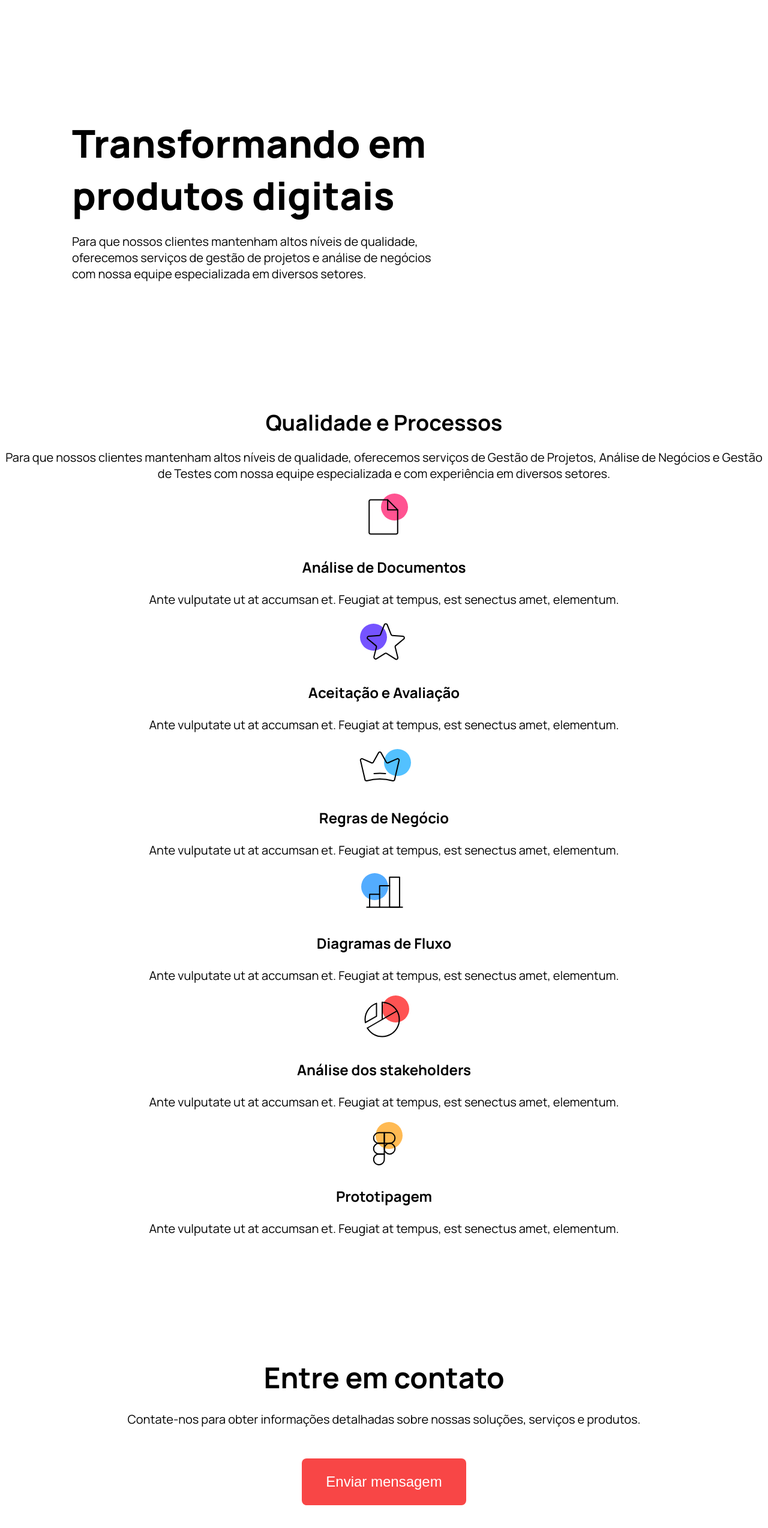
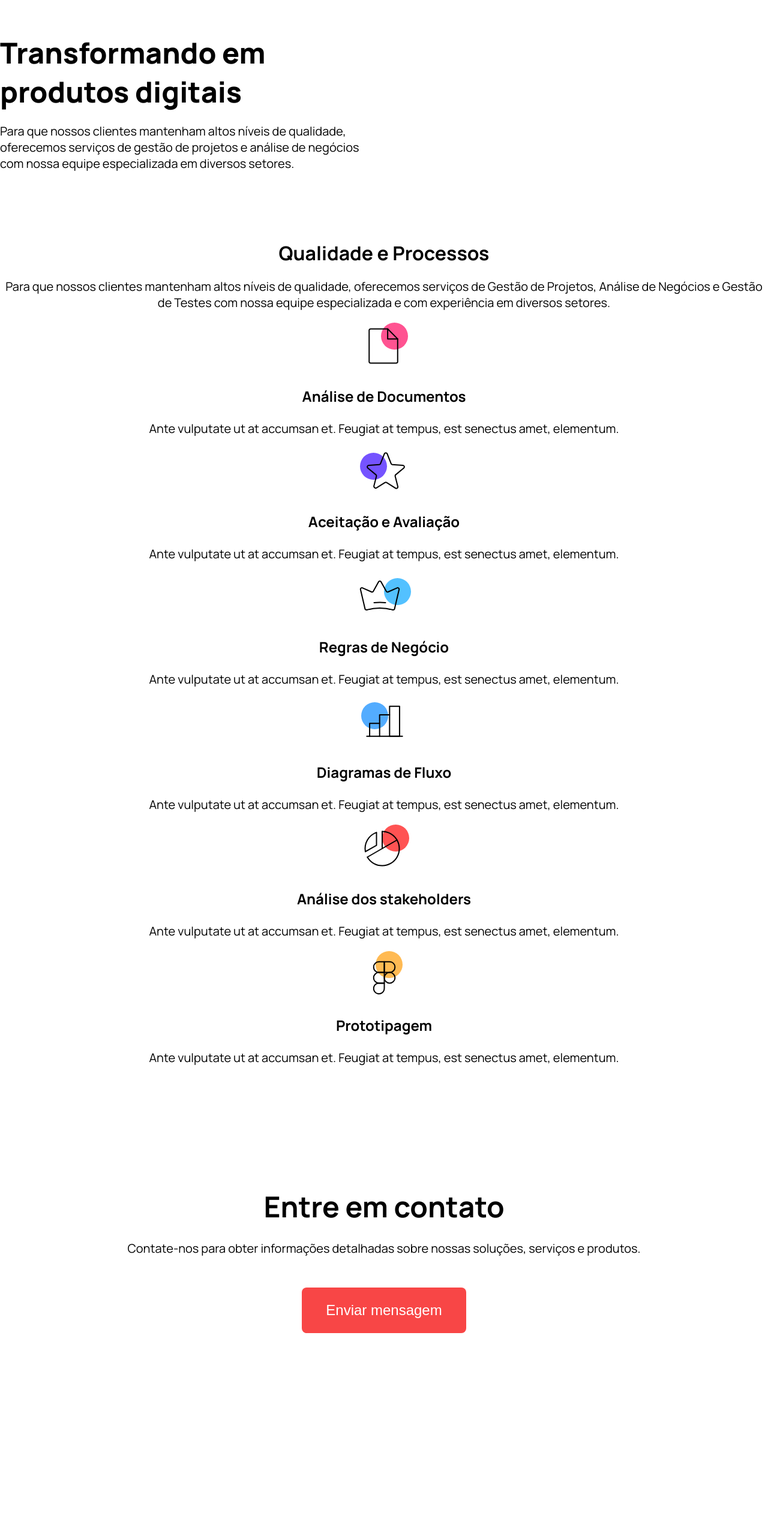
Before and after one commit to leonardomacanhao/paginaEstudoCSS, a plain HTML site: page index.html in a window 1280 px wide. Shown: the whole page at 60% size. After the commit the page ends 2383 px from the top, so only its background shows below. Drawn offline with Linux system fonts and the light colour scheme; a web font is replaced by a local one.

Commit message:
alteracao de medidas do css, de pixel para rem e vh para melhora da responsividade

```diff
--- a/styles.css
+++ b/styles.css
@@ -3,6 +3,7 @@ html {
     width: 100%;
     height: 100%;
     box-sizing: border-box;
+    font-size: 16px;
 }
 
 body {
@@ -10,47 +11,47 @@ body {
 }
 
 #presentation-container {
-    padding: 40px 120px;
-    height: 600px;
+    padding: 2,5rem 7.5rem;
+    height: 50vh;
 }
 
 #presentation-text {
-    width: 600px;
+    width: 37.5rem;
     position: relative;
-    top: calc(50% - 145px);
+    top: calc(50% - 9.05rem);
 }
 
 h1 {
-    font-size: 64px;
+    font-size: 3rem;
     font-weight: 800;
     margin: 0;
 }
 
 h2 {
-    font-size: 48px;
-    font-weight: 800px;
+    font-size: 3rem;
+    font-weight: 5rem;
     margin: 0;
 }
 
 button {
     background-color: #F84646;
     color: white;
-    font-size: 24px;
+    font-size: 1.5rem;
     border: none;
     font-weight: 500;
     /* para peso da fonte*/
-    padding: 25px 40px 25px 40px;
-    border-radius: 8px;
+    padding: 1.5rem 2.5rem 1.5rem 2.5rem;
+    border-radius: .5rem;
     cursor: pointer;
 }
 
 .container {
-    padding: 160px 120px;
+    padding: 10rem 7.5rem;
     text-align: center;
 }
 
 h3 {
-    font-size: 24px;
+    font-size: 1.5rem;
 }
 
 #elements {
@@ -58,21 +59,21 @@ h3 {
 }
 
 #text-sub-head {
-    font-size: 36px;
+    font-size: 2rem;
 }
 
 p{
-    font-size: 20px;
+    font-size: 1.25rem;
 }
 #sub-head{
     text-align: center;
 }
 #contact-title{
-    margin-top: 8px;
+    margin-top: .5rem;
 }
 .container > p{
-    margin-top: 24px;
+    margin-top: 1.5rem;
 }
 .container > button {
-    margin-top: 32px;
+    margin-top: 2rem;
 }
```
